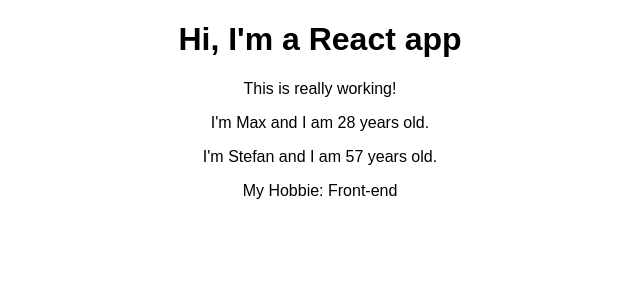
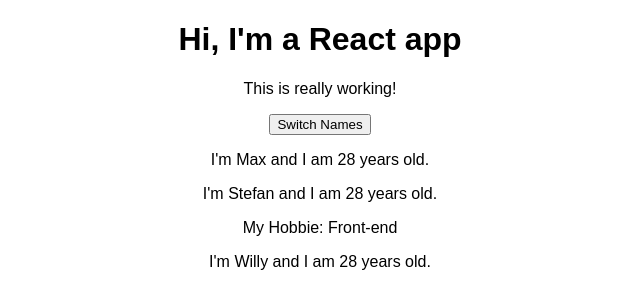
Before and after one commit to illutek/react-udemy, a React (Create React App) app: page / in a window 1280 px wide. Shown: the top 308 px of the page, without its empty margins (320-960 px from the left). Built offline with nearby package versions, Linux system fonts and the light colour scheme.

Commit message:
end section3 college37

```diff
--- a/package.json
+++ b/package.json
@@ -1,4 +1,4 @@
- {
+{
   "name": "udemyreact",
   "version": "0.1.0",
   "private": true,
--- a/src/App.js
+++ b/src/App.js
@@ -3,13 +3,22 @@
 import Person from './Person/Person';
 
 class App extends Component {
+  state = {
+    persons: [
+      { name: 'Max', age: 28},
+      { name: 'Stefan', age: 57},
+      { name: 'Willy', age: 60}
+    ]
+  }
   render() {
     return (
       <div className="App">
         <h1>Hi, I'm a React app</h1>
         <p>This is really working!</p>
-        <Person name="Max" age="28" />
-        <Person name="Stefan" age="57">My Hobbie: Front-end</Person>
+        <button>Switch Names</button>
+        <Person name= {this.state.persons[0].name} age={this.state.persons[0].age} />
+        <Person name= {this.state.persons[1].name} age={this.state.persons[0].age}>My Hobbie: Front-end</Person>
+        <Person name= {this.state.persons[2].name} age={this.state.persons[0].age} />
 
       </div>
     );
```
Also changed, not shown: 1 other file (tests, documents, lock files or other folders).
